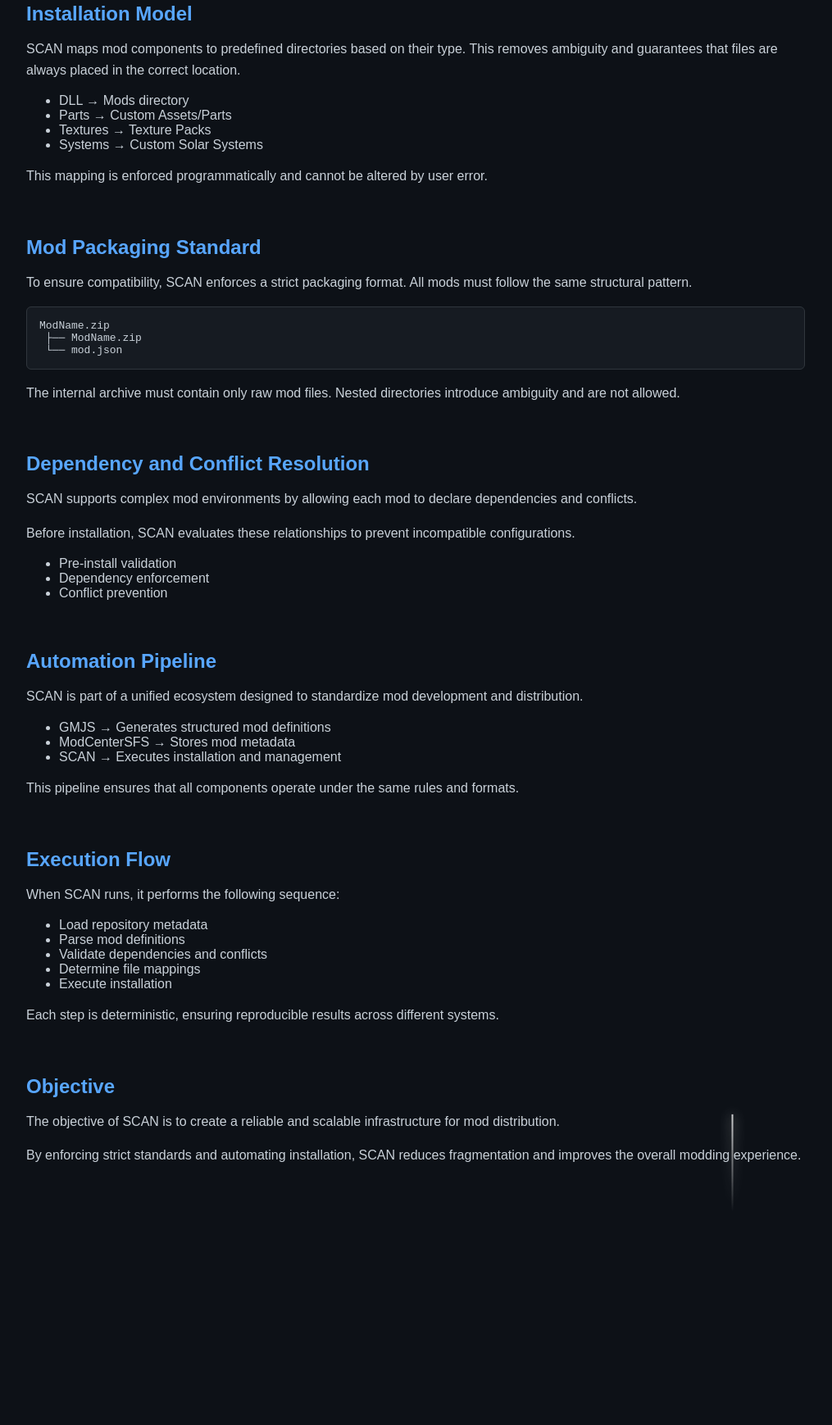
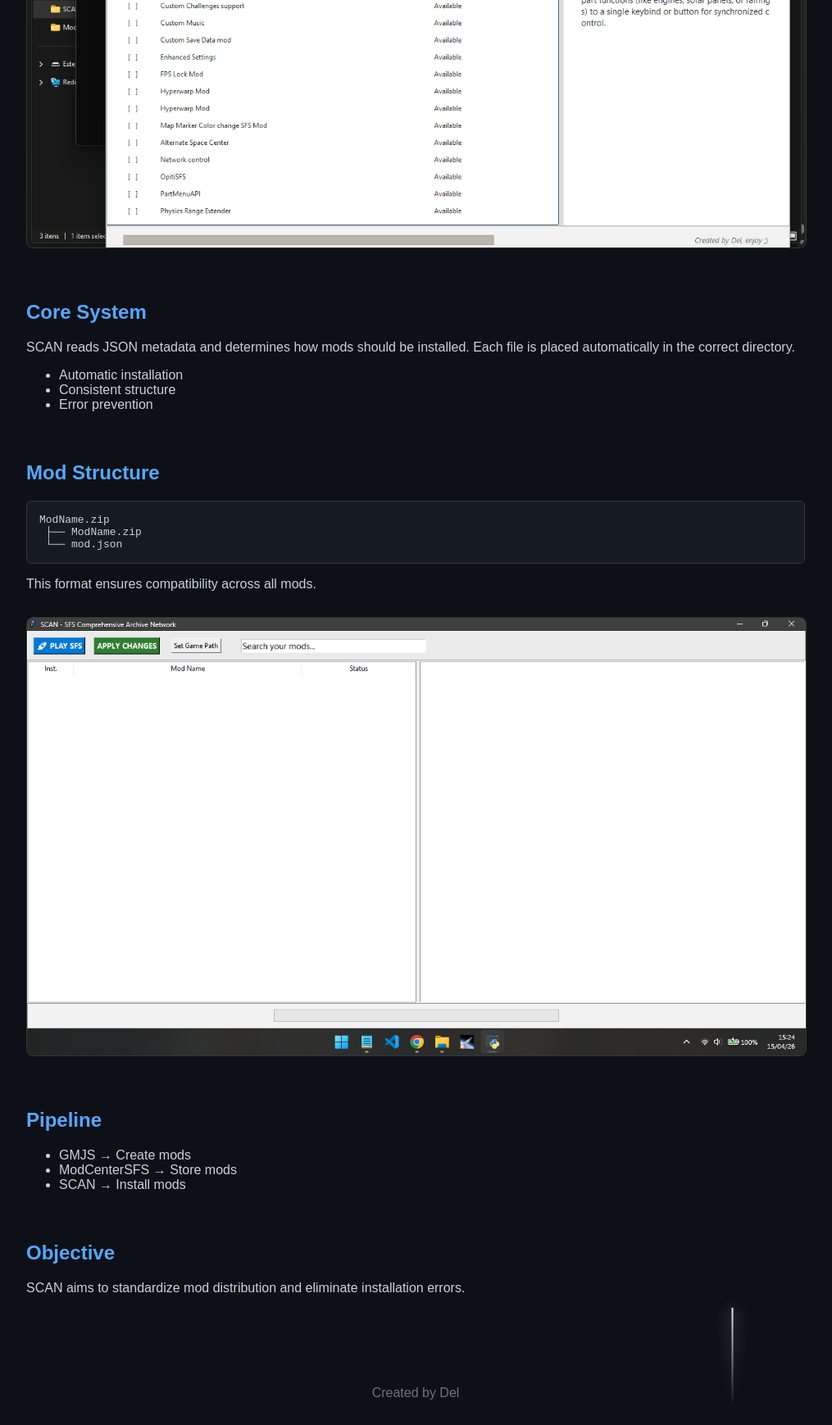
Before and after one commit to Del-SFS/Del-SFS.github.io, a plain HTML site: page index.html in a window 1280 px wide. Shown: the part 912-2651 px from the top of the page at 82% size, without its empty margins (133-1148 px from the left). Before the commit the page ends 2415 px from the top, so only its background shows below. Drawn offline with Linux system fonts and the light colour scheme.

Commit message:
Update index.html

```diff
--- a/index.html
+++ b/index.html
@@ -10,6 +10,26 @@
     color: #c9d1d9;
     font-family: Arial, sans-serif;
     margin: 0;
+    overflow-x: hidden;
+}
+
+/* NÃO MEXE NAS ESTRELAS EXISTENTES */
+
+/* COMETAS MELHORADOS */
+.comet {
+    position: fixed;
+    width: 2px;
+    height: 120px;
+    background: linear-gradient(white, transparent);
+    opacity: 0.9;
+    filter: drop-shadow(0 0 10px white);
+    animation: fall linear infinite;
+    pointer-events: none;
+}
+
+@keyframes fall {
+    from { transform: translateY(-150px); }
+    to { transform: translateY(120vh) translateX(-250px); }
 }
 
 header {
@@ -20,12 +40,10 @@
 h1 {
     color: #58a6ff;
     font-size: 52px;
-    margin-bottom: 10px;
 }
 
 .subtitle {
     opacity: 0.7;
-    font-size: 18px;
 }
 
 .container {
@@ -40,15 +58,6 @@
 
 h2 {
     color: #58a6ff;
-    margin-bottom: 10px;
-}
-
-p {
-    line-height: 1.6;
-}
-
-ul {
-    margin-top: 10px;
 }
 
 button {
@@ -66,32 +75,24 @@
     background: #2ea043;
 }
 
+img {
+    width: 100%;
+    border-radius: 8px;
+    margin-top: 15px;
+    border: 1px solid #30363d;
+}
+
 pre {
     background: #161b22;
     padding: 15px;
     border-radius: 6px;
     border: 1px solid #30363d;
-    overflow-x: auto;
 }
 
-/* COMETAS MELHORADOS */
-.comet {
-    position: fixed;
-    width: 2px;
-    height: 120px;
-    background: linear-gradient(white, rgba(255,255,255,0));
-    opacity: 0.8;
-    filter: drop-shadow(0 0 8px white);
-    animation: fall linear infinite;
-}
-
-@keyframes fall {
-    from {
-        transform: translateY(-150px);
-    }
-    to {
-        transform: translateY(120vh) translateX(-250px);
-    }
+footer {
+    text-align: center;
+    padding: 30px;
+    opacity: 0.5;
 }
 </style>
 </head>
@@ -112,60 +113,40 @@
 <section>
 <h2>Overview</h2>
 <p>
-SCAN is a structured mod management system designed for the PC version of Spaceflight Simulator.
-It replaces manual installation workflows with a deterministic and automated process.
+SCAN is a structured mod management system for Spaceflight Simulator.
+It replaces manual file handling with an automated and deterministic installation pipeline.
 </p>
 
 <p>
-Instead of relying on users to manually place files into the correct directories, SCAN interprets structured metadata and performs all operations programmatically.
-This ensures consistency across installations and eliminates common configuration errors.
+All operations are based on structured metadata, ensuring consistency and eliminating user error.
 </p>
 </section>
 
 <section>
-<h2>System Architecture</h2>
+<h2>Interface</h2>
 <p>
-The SCAN ecosystem is based on a data-driven architecture.
-All mod operations are derived from structured JSON metadata, allowing the application to remain predictable and extensible.
+The interface allows users to manage mods without interacting directly with game files.
 </p>
 
+<img src="https://raw.githubusercontent.com/Del-SFS/Del-SFS.github.io/main/SCAN-SFS/imags/ui.png">
+</section>
+
+<section>
+<h2>Core System</h2>
 <p>
-Each mod entry defines its own installation rules, dependencies, and compatibility constraints.
-SCAN evaluates this data before executing any file operations.
+SCAN reads JSON metadata and determines how mods should be installed.
+Each file is placed automatically in the correct directory.
 </p>
 
 <ul>
-<li>Metadata-driven installation</li>
-<li>Deterministic execution model</li>
-<li>Separation between data and logic</li>
+<li>Automatic installation</li>
+<li>Consistent structure</li>
+<li>Error prevention</li>
 </ul>
 </section>
 
 <section>
-<h2>Installation Model</h2>
-<p>
-SCAN maps mod components to predefined directories based on their type.
-This removes ambiguity and guarantees that files are always placed in the correct location.
-</p>
-
-<ul>
-<li>DLL → Mods directory</li>
-<li>Parts → Custom Assets/Parts</li>
-<li>Textures → Texture Packs</li>
-<li>Systems → Custom Solar Systems</li>
-</ul>
-
-<p>
-This mapping is enforced programmatically and cannot be altered by user error.
-</p>
-</section>
-
-<section>
-<h2>Mod Packaging Standard</h2>
-<p>
-To ensure compatibility, SCAN enforces a strict packaging format.
-All mods must follow the same structural pattern.
-</p>
+<h2>Mod Structure</h2>
 
 <pre>
 ModName.zip
@@ -174,78 +155,36 @@
 </pre>
 
 <p>
-The internal archive must contain only raw mod files.
-Nested directories introduce ambiguity and are not allowed.
+This format ensures compatibility across all mods.
 </p>
+
+<img src="https://raw.githubusercontent.com/Del-SFS/Del-SFS.github.io/main/SCAN-SFS/imags/mod.png">
 </section>
 
 <section>
-<h2>Dependency and Conflict Resolution</h2>
-<p>
-SCAN supports complex mod environments by allowing each mod to declare dependencies and conflicts.
-</p>
-
-<p>
-Before installation, SCAN evaluates these relationships to prevent incompatible configurations.
-</p>
-
+<h2>Pipeline</h2>
 <ul>
-<li>Pre-install validation</li>
-<li>Dependency enforcement</li>
-<li>Conflict prevention</li>
+<li>GMJS → Create mods</li>
+<li>ModCenterSFS → Store mods</li>
+<li>SCAN → Install mods</li>
 </ul>
-</section>
-
-<section>
-<h2>Automation Pipeline</h2>
-<p>
-SCAN is part of a unified ecosystem designed to standardize mod development and distribution.
-</p>
-
-<ul>
-<li>GMJS → Generates structured mod definitions</li>
-<li>ModCenterSFS → Stores mod metadata</li>
-<li>SCAN → Executes installation and management</li>
-</ul>
-
-<p>
-This pipeline ensures that all components operate under the same rules and formats.
-</p>
-</section>
-
-<section>
-<h2>Execution Flow</h2>
-<p>
-When SCAN runs, it performs the following sequence:
-</p>
-
-<ul>
-<li>Load repository metadata</li>
-<li>Parse mod definitions</li>
-<li>Validate dependencies and conflicts</li>
-<li>Determine file mappings</li>
-<li>Execute installation</li>
-</ul>
-
-<p>
-Each step is deterministic, ensuring reproducible results across different systems.
-</p>
 </section>
 
 <section>
 <h2>Objective</h2>
 <p>
-The objective of SCAN is to create a reliable and scalable infrastructure for mod distribution.
-</p>
-
-<p>
-By enforcing strict standards and automating installation, SCAN reduces fragmentation and improves the overall modding experience.
+SCAN aims to standardize mod distribution and eliminate installation errors.
 </p>
 </section>
 
 </div>
 
+<footer>
+Created by Del
+</footer>
+
 <script>
+// COMETAS (sem mexer nas estrelas)
 function createComet() {
     const comet = document.createElement("div");
     comet.classList.add("comet");
```
